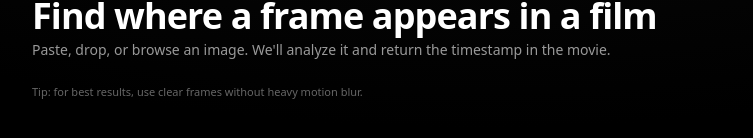
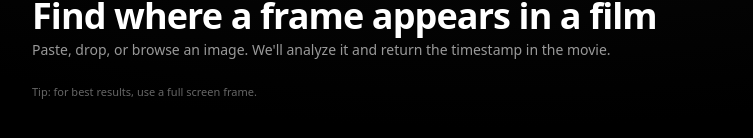
Before and after one commit to tomasellis/trace, a React (Vite) app: page / in a window 1280 px wide. Shown: the part 372-510 px from the top of the page, without its empty margins (160-913 px from the left). Built offline with nearby package versions, Linux system fonts and the light colour scheme.

Commit message:
fix: footer tip

```diff
--- a/src/routes/Main.tsx
+++ b/src/routes/Main.tsx
@@ -19,7 +19,7 @@ export default function Main() {
                     </header>
 
                     <footer className="mt-6 text-[11px] text-white/40">
-                        Tip: for best results, use clear frames without heavy motion blur.
+                        Tip: for best results, use a full screen frame.
                     </footer>
                 </div>
             </main>
```
